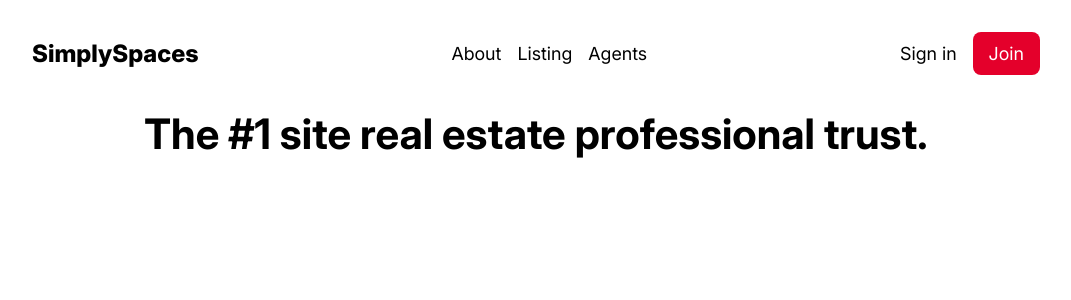
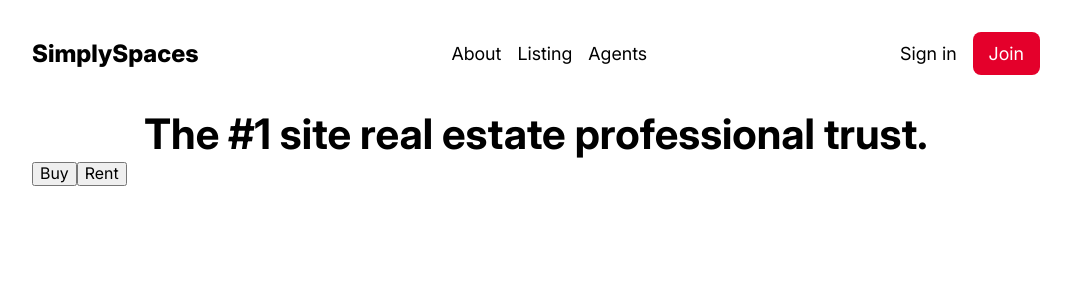
Before and after one commit to hexagonal-octopus/real-estate-app, a React (Vite) app in the folder frontend/: page / in a window 1280 px wide. Shown: the top 300 px of the page, without its empty margins (104-1175 px from the left). Built offline with nearby package versions, Linux system fonts and the light colour scheme.

Commit message:
WIP Searchbox on Homepage

```diff
--- /dev/null
+++ b/frontend/src/components/SearchBox.jsx
@@ -0,0 +1,40 @@
+import React, { useState } from "react";
+import { capitalizeFirstLetter } from "../lib/utils";
+const types = ["buy", "rent"];
+
+const initalQuery = {
+  type: "buy",
+  city: "",
+  minPrice: 0,
+  maxPrice: 0,
+};
+
+const SearchBox = () => {
+  const [query, setQuery] = useState(initalQuery);
+
+  const typeHandle = (val) => {
+    setQuery((prev) => ({ ...prev, type: val }));
+  };
+
+  const submitHandle = (e) => {
+    e.preventDefault();
+  };
+
+  return (
+    <div className="searchbox">
+      <div className="top">
+        {types &&
+          types.map((type) => (
+            <button onClick={() => typeHandle(type)}>
+              {capitalizeFirstLetter(type)}
+            </button>
+          ))}
+      </div>
+      <div className="bottom">
+        <form onSubmit={submitHandle}></form>
+      </div>
+    </div>
+  );
+};
+
+export default SearchBox;
--- /dev/null
+++ b/frontend/src/lib/utils.js
@@ -0,0 +1,3 @@
+export function capitalizeFirstLetter(str) {
+  return str.charAt(0).toUpperCase() + str.slice(1);
+}
--- a/frontend/src/routes/home/homePage.jsx
+++ b/frontend/src/routes/home/homePage.jsx
@@ -1,12 +1,16 @@
 import React from "react";
 
 import Navbar from "../../components/Navbar";
+import SearchBox from "../../components/SearchBox";
 
 const HomePage = () => {
   return (
     <section>
       <div className="container">
-      <h1 className="text-center">The #1 site real estate professional trust.</h1>
+        <h1 className="text-center">
+          The #1 site real estate professional trust.
+        </h1>
+        <SearchBox />
       </div>
     </section>
   );
```
